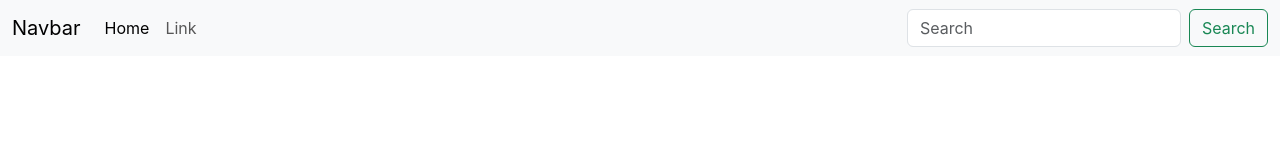
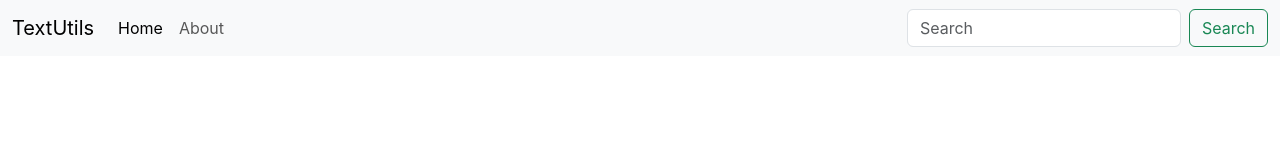
Before and after one commit to omrajindra/React, a React (Create React App) app: page / in a window 1280 px wide. Shown: the top 160 px of the page. Built offline with nearby package versions, Linux system fonts and the light colour scheme.

Commit message:
Learn about props and propsType

```diff
--- a/src/App.js
+++ b/src/App.js
@@ -2,7 +2,7 @@ import "./App.css";
 import Navbar from "./components/Navbar";
 
 function App() {
-  return <Navbar />;
+  return <Navbar title="TextUtils" aboutText="About" />;
 }
 
 export default App;
--- a/src/components/Navbar.js
+++ b/src/components/Navbar.js
@@ -1,12 +1,13 @@
 import React from "react";
+import PropTypes from "prop-types";
 
-export default function Navbar() {
+export default function Navbar(props) {
   return (
     <div>
       <nav className="navbar navbar-expand-lg bg-body-tertiary">
         <div className="container-fluid">
           <a className="navbar-brand" href="/">
-            Navbar
+            {props.title}
           </a>
           <button
             className="navbar-toggler"
@@ -28,7 +29,7 @@ export default function Navbar() {
               </li>
               <li className="nav-item">
                 <a className="nav-link" href="/">
-                  Link
+                  {props.aboutText}
                 </a>
               </li>
             </ul>
@@ -49,3 +50,12 @@ export default function Navbar() {
     </div>
   );
 }
+
+Navbar.propTypes = {
+  title: PropTypes.string.isRequired,
+  aboutText: PropTypes.string.isRequired,
+};
+Navbar.defaultProps = {
+  title: "Set Title Here",
+  aboutText: "About Here",
+};
```
